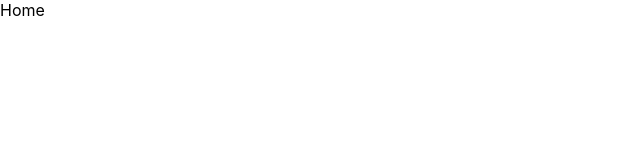
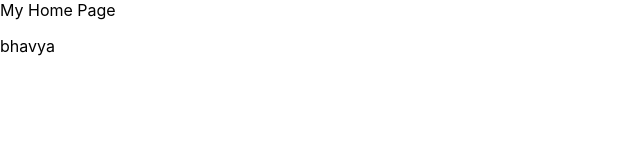
Before and after one commit to bk408/testing-merge, a React (Create React App) app: page / in a window 1280 px wide. Shown: the top 160 px of the page, without its empty margins (0-640 px from the left). Built offline with nearby package versions, Linux system fonts and the light colour scheme.

Commit message:
add react-router dom & create context hook & api

```diff
--- a/package.json
+++ b/package.json
@@ -8,6 +8,7 @@
     "@testing-library/user-event": "^13.5.0",
     "react": "^18.2.0",
     "react-dom": "^18.2.0",
+    "react-router-dom": "^6.8.1",
     "react-scripts": "5.0.1",
     "web-vitals": "^2.1.4"
   },
--- a/src/App.js
+++ b/src/App.js
@@ -1,10 +1,18 @@
-import React from 'react'
-import Home from './Home'
+import React from 'react';
+import Home from './Home';
+import SingleMovie from './SingleMovie';
+import Error from './Error';
+import { Route, Routes} from "react-router-dom";
+
 
 const App = () => {
   return (
     <>
-      <Home />
+      <Routes>
+        <Route path='/' element={<Home />} />
+        <Route path='movie/:id' element={<SingleMovie />} />
+        <Route path='*' element={<Error />} />
+      </Routes>
     </>
   )
 }
--- a/src/Context.jsx
+++ b/src/Context.jsx
@@ -0,0 +1,18 @@
+import React, { useContext } from 'react';
+
+const AppContext = React.createContext();
+
+const AppProvider = ({children}) => {
+   return <AppContext.Provider value="bhavya">
+    {children}
+   </AppContext.Provider>
+};
+
+// global custom hooks
+
+const useGlobalContext = () => {
+    return useContext(AppContext);
+};
+
+
+export { AppContext, AppProvider, useGlobalContext};
--- /dev/null
+++ b/src/Error.jsx
@@ -0,0 +1,11 @@
+import React from 'react'
+
+const Error = () => {
+  return (
+    <div>
+      Error
+    </div>
+  )
+}
+
+export default Error;
--- a/src/Home.jsx
+++ b/src/Home.jsx
@@ -1,10 +1,16 @@
 import React from 'react'
+import { useGlobalContext } from './Context';
+// import { AppContext } from './Context';
 
 const Home = () => {
+
+  //const name = useContext(AppContext)
+  const name = useGlobalContext()
   return (
-    <div>
-      Home
-    </div>
+    <>
+      <div>My Home Page</div>
+      <p>{name}</p>
+    </>
   )
 }
 
--- a/src/SingleMovie.jsx
+++ b/src/SingleMovie.jsx
@@ -1,11 +1,15 @@
 import React from 'react'
+import { useParams } from 'react-router-dom';
 
 const SingleMovie = () => {
+  const { id } = useParams();
   return (
-    <div>
-      SingleMovie
-    </div>
-  )
-}
+    <>
+      <div>
+        singlemovie {id}
+      </div>
+    </>
+  );
+};
 
 export default SingleMovie;
--- a/src/index.js
+++ b/src/index.js
@@ -3,11 +3,17 @@ import ReactDOM from 'react-dom/client';
 import './index.css';
 import App from './App';
 import reportWebVitals from './reportWebVitals';
+import {BrowserRouter} from 'react-router-dom';
+import { AppProvider } from './Context';
 
 const root = ReactDOM.createRoot(document.getElementById('root'));
 root.render(
   <React.StrictMode>
+    <AppProvider >
+    <BrowserRouter >
     <App />
+    </BrowserRouter>
+    </AppProvider>
   </React.StrictMode>
 );
 
```
Also changed, not shown: 1 other file (tests, documents, lock files or other folders).
